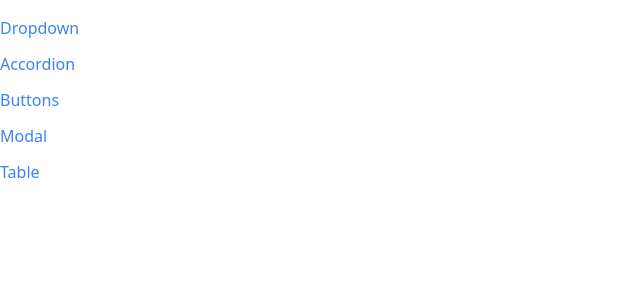
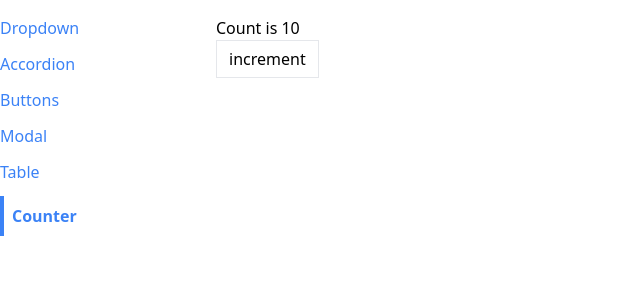
Before and after one commit to yechielklein/components, a React (Create React App) app: page /counter in a window 1280 px wide. Shown: the top 300 px of the page, without its empty margins (0-640 px from the left). Built offline with nearby package versions, Linux system fonts and the light colour scheme.

Commit message:
created CounterPage with custom hook use-counter

```diff
--- a/src/App.js
+++ b/src/App.js
@@ -1,10 +1,12 @@
 import Route from './components/Route';
 import Sidebar from './components/Sidebar';
+
 import AccordionPage from './pages/AccordionPage';
 import DropdownPage from './pages/DropdownPage';
 import ButtonPage from './pages/ButtonPage';
 import ModalPage from './pages/ModalPage';
 import TablePage from './pages/TablePage';
+import CounterPage from './pages/CounterPage';
 
 const App = () => {
 	return (
@@ -26,6 +28,9 @@
 				<Route path='/table'>
 					<TablePage />
 				</Route>
+				<Route path='/counter'>
+					<CounterPage initialCount={10} />
+				</Route>
 			</div>
 		</div>
 	);
--- a/src/components/Sidebar.js
+++ b/src/components/Sidebar.js
@@ -6,7 +6,8 @@
 		{ label: 'Accordion', path: '/accordion' },
 		{ label: 'Buttons', path: '/buttons' },
 		{ label: 'Modal', path: '/modal' },
-		{ label: 'Table', path: '/table'}
+		{ label: 'Table', path: '/table'},
+		{ label: 'Counter', path: '/counter'}
 	];
 
 	const renderedLinks = links.map(link => {
--- /dev/null
+++ b/src/hooks/use-counter.js
@@ -0,0 +1,20 @@
+import { useEffect, useState } from 'react';
+
+const useCounter = (initialCount) => {
+	const [count, setCount] = useState(initialCount || 0);
+
+	useEffect(() => {
+		console.log(count);
+	}, [count]);
+
+	const increment = () => {
+		setCount(currentCount => currentCount + 1);
+	};
+
+	return {
+		count,
+		increment
+	};
+};
+
+export default useCounter;
--- /dev/null
+++ b/src/pages/CounterPage.js
@@ -0,0 +1,15 @@
+import useCounter from '../hooks/use-counter';
+import Button from '../components/Button';
+
+const CounterPage = ({ initialCount }) => {
+	const { count, increment } = useCounter(initialCount);
+
+	return (
+		<div>
+			<h1>Count is {count}</h1>
+			<Button onClick={increment}>increment</Button>
+		</div>
+	);
+};
+
+export default CounterPage;
```
